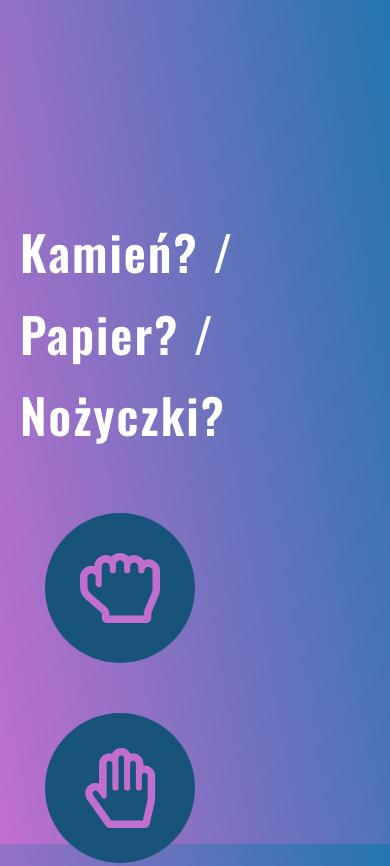
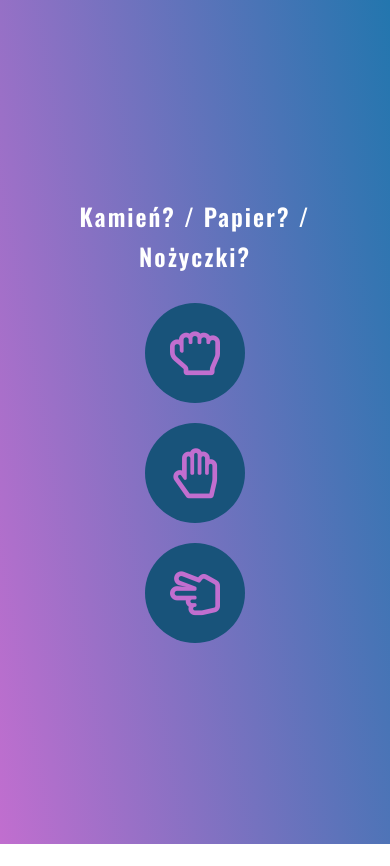
Before and after one commit to maariaantonina/javascript-prework, a website: page index.html in a window 390 px wide. Shown: the top 866 px of the page. After the commit the page ends 844 px from the top, so only its background shows below. Drawn offline with nearby package versions, Linux system fonts and the light colour scheme; files that its build step writes are made by us from their sources.

Commit message:
add media queries

```diff
--- a/index.html
+++ b/index.html
@@ -7,6 +7,7 @@
     <link rel="stylesheet" href="css/style.css">
     <link rel="stylesheet" href="https://cdnjs.cloudflare.com/ajax/libs/font-awesome/5.9.0/css/all.min.css" />
     <link href="https://fonts.googleapis.com/css?family=Oswald:400,600&display=swap&subset=latin-ext" rel="stylesheet">
+    <meta name="viewport" content="width=device-width, initial-scale=1.0">
 </head>
 
 <body>
--- a/js/script.js
+++ b/js/script.js
@@ -65,8 +65,6 @@ function playGame(playerInput) {
         computerWon = 0;
         playerWon = 0;
     }
-
-
 }
 
 document.getElementById('play-rock').addEventListener('click', function () { playGame(1); });
--- a/sass/style.scss
+++ b/sass/style.scss
@@ -59,3 +59,31 @@ body {
         margin-top: 20px;
     }
 }
+
+@media (max-width: 600px) {
+    .container {
+        justify-content: center;
+        h1 {
+            margin-top: 20px;
+            font-size: 24px;
+            text-align: center;
+        }
+        #buttons {
+            display: flex;
+            flex-direction: column;
+            justify-content: center;
+            button {
+                height: 100px;
+                width: 100px;
+                margin: 10px;
+                i {
+                    font-size: 50px;
+                }
+            }
+        }
+        #messages {
+            font-size: 16px;
+            margin-top: 15px;
+        }
+    }
+}
```
